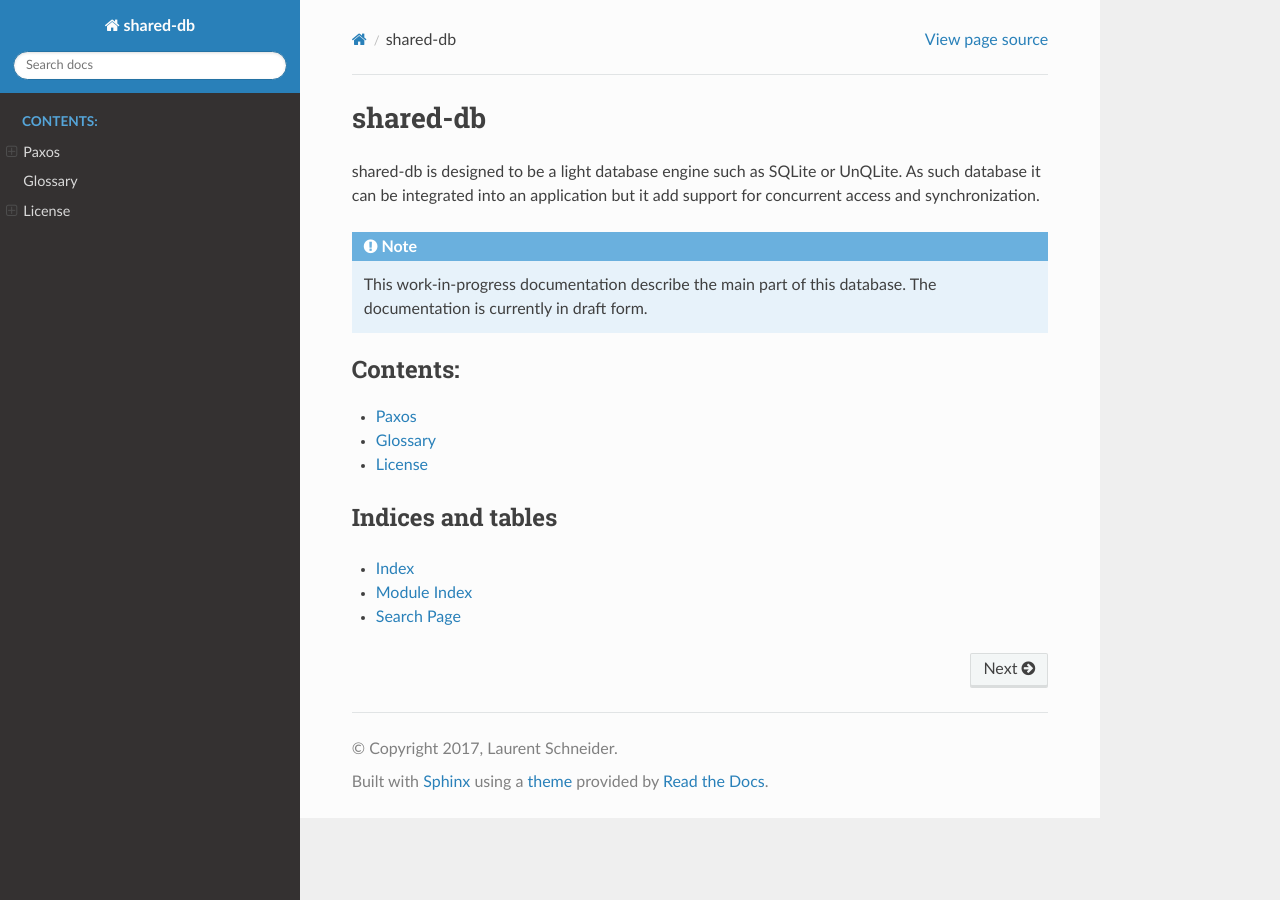
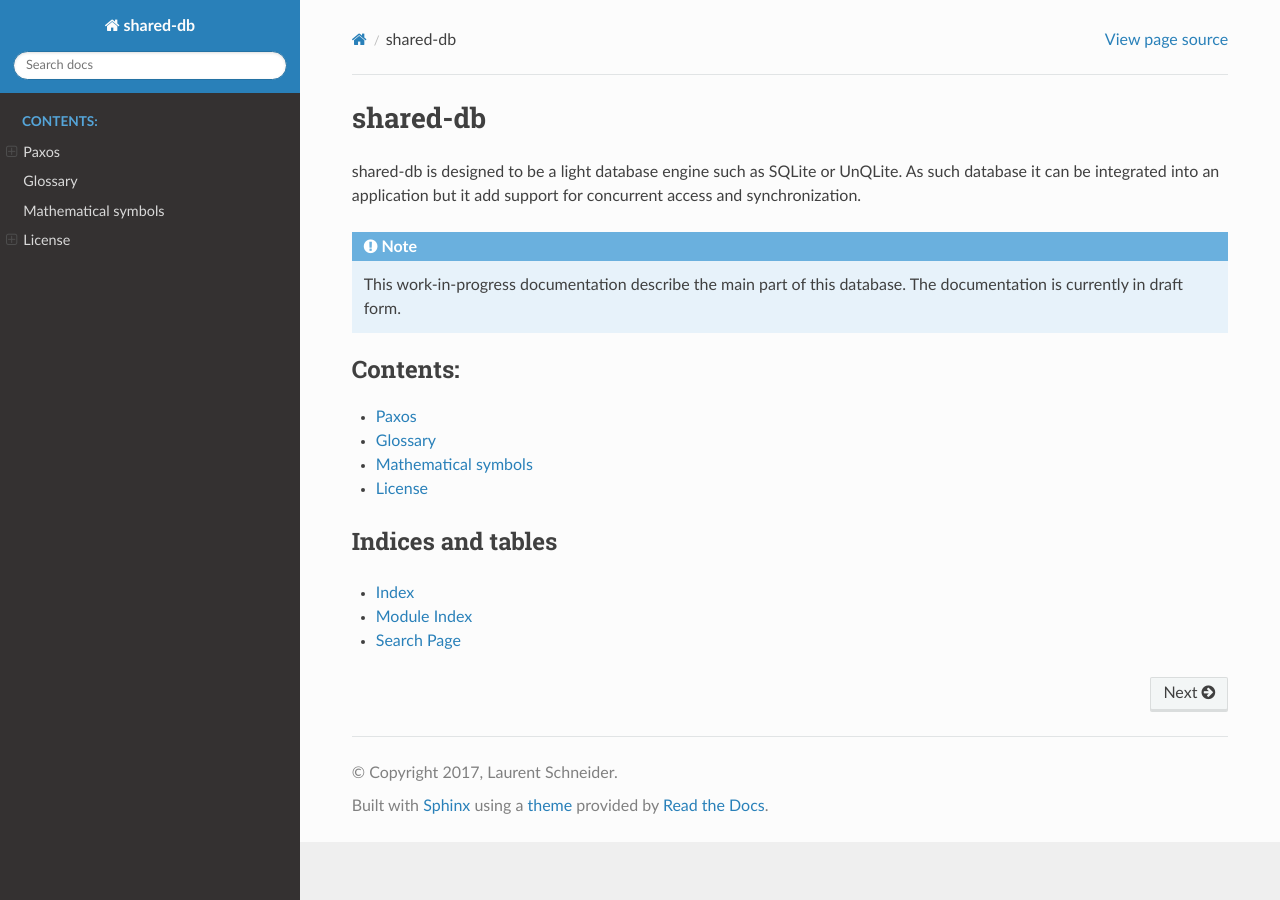
Before and after one commit to kogbok/shared-db, a Sphinx documentation site: the page built from docs/source/index.rst, in a window 1280 px wide. Built offline with Sphinx 7.4.7 and the Read the Docs theme 2.0.0, drawn with Linux system fonts in a browser that asks for light colours.

Commit message:
docs: add Mathematical symbols

```diff
--- /dev/null
+++ b/docs/source/_static/css/mystyle.css
@@ -0,0 +1,9 @@
+@import "theme.css";
+
+table.docutils div.line-block {
+  margin-left: 0;
+}
+
+.wy-nav-content {
+    max-width: none;
+}
--- a/docs/source/conf.py
+++ b/docs/source/conf.py
@@ -94,6 +94,7 @@ todo_include_todos = True
 #html_theme = 'alabaster'
 html_theme = "sphinx_rtd_theme"
 html_theme_path = [sphinx_rtd_theme.get_html_theme_path()]
+html_style = 'css/mystyle.css'
 
 # Theme options are theme-specific and customize the look and feel of a theme
 # further.  For a list of options available for each theme, see the
--- a/docs/source/index.rst
+++ b/docs/source/index.rst
@@ -12,6 +12,7 @@ shared-db is designed to be a light database engine such as SQLite or UnQLite. A
 
    paxos
    glossary
+   mathematical_symbols
    license
 
 
```
Also changed, not shown: docs/source/mathematical_symbols.rst (added, +17 -0 lines).
